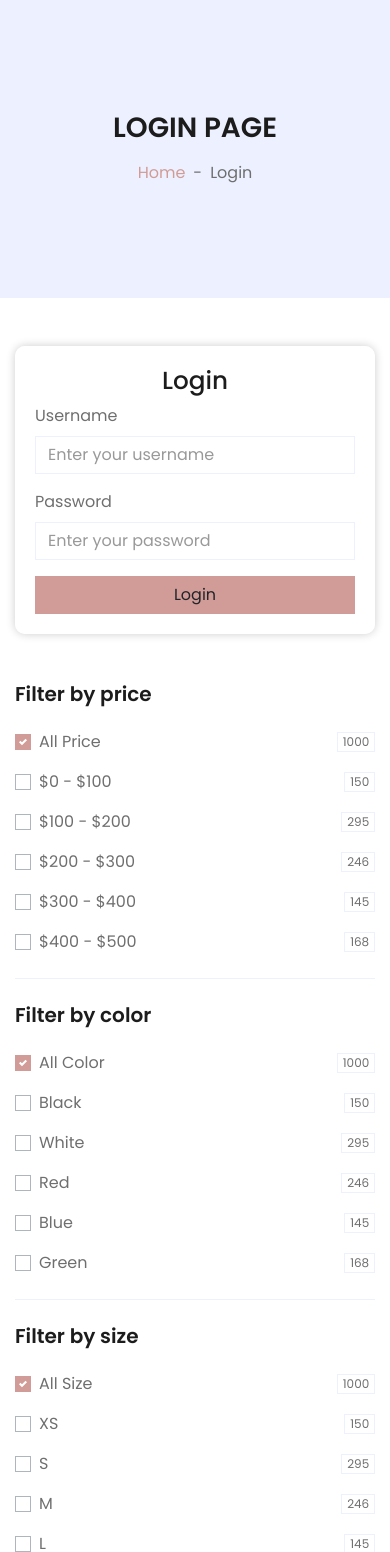
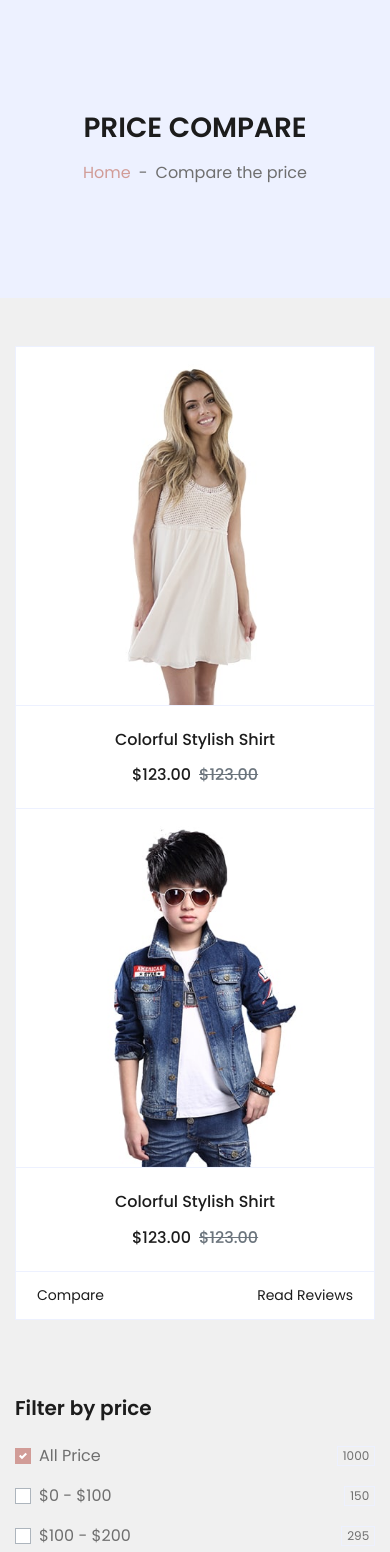
Before and after one commit to 023-20-0009-Shoba-rohra/-023-20-0009-Shoba, a plain HTML site: page price.html in a window 390 px wide. Shown: the part 185-1737 px from the top of the page. Drawn offline with nearby package versions, Linux system fonts and the light colour scheme.

Commit message:
price page

```diff
--- a/login.html
+++ b/price.html
@@ -26,22 +26,16 @@
 </head>
 <style>
     /* Add custom styles here */
-    /* body {
-        background-image: url('your-background-image.jpg');
-        background-size: cover;
-        background-position: center;
-        height: 100vh;
-        margin: 0;
-        display: flex;
-        justify-content: center;
-        align-items: center;
-    } */
+    body {
+        background-color: #f0f0f0;
+    }
 
-    .login-container {
-        background-color: rgba(255, 255, 255, 0.8);
+    .product-card {
+        background-color: #fff;
+        border-radius: 5px;
+        box-shadow: 0 0 10px rgba(0, 0, 0, 0.2);
         padding: 20px;
-        border-radius: 10px;
-        box-shadow: 0 0 10px rgba(0, 0, 0, 0.2);
+        margin: 20px;
     }
 </style>
 
@@ -154,7 +148,7 @@
                             <a href="index.html" class="nav-item nav-link">Home</a>
                             <a href="shop.html" class="nav-item nav-link active">Shop</a>
                             <a href="login.html" class="nav-item nav-link">Login</a>
-                            <a href="login.html" class="nav-item nav-link">price</a>
+                            <a href="price.html" class="nav-item nav-link">price</a>
                             <a href="detail.html" class="nav-item nav-link">Shop Detail</a>
                             <div class="nav-item dropdown">
                                 <a href="#" class="nav-link dropdown-toggle" data-toggle="dropdown">Pages</a>
@@ -180,36 +174,56 @@
     <!-- Page Header Start -->
     <div class="container-fluid bg-secondary mb-5">
         <div class="d-flex flex-column align-items-center justify-content-center" style="min-height: 300px">
-            <h1 class="font-weight-semi-bold text-uppercase mb-3">Login page</h1>
+            <h1 class="font-weight-semi-bold text-uppercase mb-3">Price compare</h1>
             <div class="d-inline-flex">
                 <p class="m-0"><a href="">Home</a></p>
                 <p class="m-0 px-2">-</p>
-                <p class="m-0">Login</p>
+                <p class="m-0">Compare the price</p>
             </div>
         </div>
     </div>
+
     <!-- Page Header End -->
-   <!-- login -->
-   <div class="container">
-    <div class="row">
-        <div class="col-md-4 offset-md-4">
-            <div class="login-container">
-                <h2 class="text-center">Login</h2>
-                <form>
-                    <div class="form-group">
-                        <label for="username">Username</label>
-                        <input type="text" class="form-control" id="username" placeholder="Enter your username">
+    <!-- compare price -->
+    <div class="container">
+        <div class="row">
+            <!-- Product Cards -->
+            <div class="col-lg-4 col-md-6 col-sm-12 pb-1">
+                <div class="card product-item border-0 mb-4">
+                    <div class="card-header product-img position-relative overflow-hidden bg-transparent border p-0">
+                        <img class="img-fluid w-100" src="img/product-1.jpg" alt="">
                     </div>
-                    <div class="form-group">
-                        <label for="password">Password</label>
-                        <input type="password" class="form-control" id="password" placeholder="Enter your password">
+                    <div class="card-body border-left border-right text-center p-0 pt-4 pb-3">
+                        <h6 class="text-truncate mb-3">Colorful Stylish Shirt</h6>
+                        <div class="d-flex justify-content-center">
+                            <h6>$123.00</h6>
+                            <h6 class="text-muted ml-2"><del>$123.00</del></h6>
+                        </div>
                     </div>
-                    <button type="submit" class="btn btn-primary btn-block">Login</button>
-                </form>
+                    <div class="card-header product-img position-relative overflow-hidden bg-transparent border p-0">
+                        <img class="img-fluid w-100" src="img/product-2.jpg" alt="">
+                    </div>
+                    <div class="card-body border-left border-right text-center p-0 pt-4 pb-3">
+                        <h6 class="text-truncate mb-3">Colorful Stylish Shirt</h6>
+                        <div class="d-flex justify-content-center">
+                            <h6>$123.00</h6>
+                            <h6 class="text-muted ml-2"><del>$123.00</del></h6>
+                        </div>
+                    </div>
+
+                    <div class="card-footer d-flex justify-content-between bg-light border">
+                        <button class="btn btn-sm text-dark p-0 compare-btn" data-product="1">Compare</button>
+                        <button class="btn btn-sm text-dark p-0 read-reviews-btn" data-product="1">Read Reviews</button>
+                    </div>
+                </div>
             </div>
+            <!-- Add more product cards here -->
         </div>
     </div>
-</div>
+
+
+
+
 
     <!-- Shop Start -->
     <div class="container-fluid pt-5">
@@ -630,6 +644,43 @@
 
     <!-- Template Javascript -->
     <script src="js/main.js"></script>
+    <script src="https://code.jquery.com/jquery-3.5.1.slim.min.js"></script>
+    <script src="https://cdn.jsdelivr.net/npm/@popperjs/core@2.9.3/dist/umd/popper.min.js"></script>
+    <script src="https://stackpath.bootstrapcdn.com/bootstrap/4.5.2/js/bootstrap.min.js"></script>
+
+    <script>
+        // Sample product data (replace with actual data)
+        const products = [
+            {
+                name: "Colorful Stylish Shirt",
+                price: 123.00,
+                image: "img/product-1.jpg",
+                reviews: ["Review 1 for Product 1", "Review 2 for Product 1"],
+            },
+            // Add more product data here
+        ];
+
+        // Event listeners for Compare and Read Reviews buttons
+        const compareButtons = document.querySelectorAll(".compare-btn");
+        const reviewsButtons = document.querySelectorAll(".read-reviews-btn");
+
+        compareButtons.forEach(button => {
+            button.addEventListener("click", () => {
+                const productId = button.getAttribute("data-product");
+                // Implement comparison logic here
+                alert(`Comparing Product ${productId}`);
+            });
+        });
+
+        reviewsButtons.forEach(button => {
+            button.addEventListener("click", () => {
+                const productId = button.getAttribute("data-product");
+                // Implement review reading logic here
+                const product = products[productId - 1];
+                alert(`Reading reviews for ${product.name}: ${product.reviews.join(', ')}`);
+            });
+        });
+    </script>
 </body>
 
 </html>
```
Also changed, not shown: cart.html (+1 -1 lines), checkout.html (+1 -1 lines), contact.html (+1 -1 lines), detail.html (+1 -1 lines), index.html (+1 -1 lines), shop.html (+1 -1 lines).
